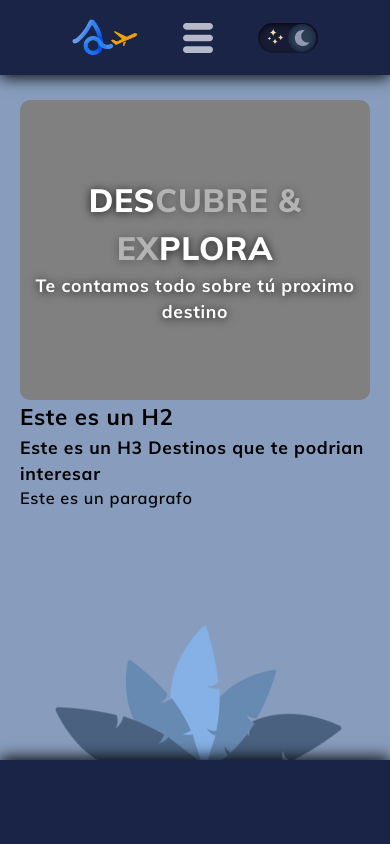
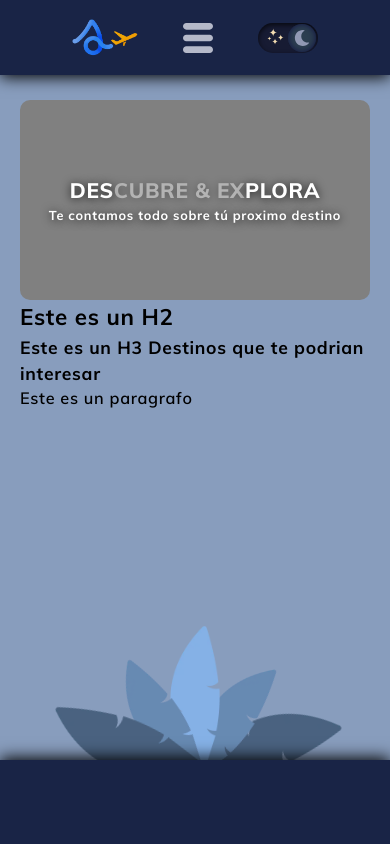
Before and after one commit to desplora/desplora-app, a Next.js app: page / in a window 390 px wide. Shown: the top 844 px of the page. Built offline with nearby package versions, Linux system fonts and the light colour scheme.

Commit message:
titulo tamano

```diff
--- a/src/componentes/header/header.tsx
+++ b/src/componentes/header/header.tsx
@@ -94,10 +94,10 @@ export default function Header() {
 
             <nav className={headStyle.menuMovilNav}>
                     <ul>
-                        <li><Link href="/"><FaHome className={headStyle.icon} /> Home</Link></li>
-                        <li><Link href="destinos"><BiWorld className={headStyle.icon} /> Destinos</Link></li>
-                        <li><Link href="alemania"><GiPretzel className={headStyle.icon} /> Vida en Alemania</Link></li>
-                        <li><Link href="nosotros"><IoHeart className={headStyle.icon} /> Nosotros</Link></li>
+                        <li><Link onClick={movilNavHandler} href="/"><FaHome className={headStyle.icon} /> Home</Link></li>
+                        <li><Link onClick={movilNavHandler} href="destinos"><BiWorld className={headStyle.icon} /> Destinos</Link></li>
+                        <li><Link onClick={movilNavHandler} href="alemania"><GiPretzel className={headStyle.icon} /> Vida en Alemania</Link></li>
+                        <li><Link onClick={movilNavHandler} href="nosotros"><IoHeart className={headStyle.icon} /> Nosotros</Link></li>
                     </ul>
                 </nav>
 
--- a/src/componentes/portada/portada.module.css
+++ b/src/componentes/portada/portada.module.css
@@ -14,3 +14,21 @@
 .portada h3{
     color: white;
 }
+
+
+
+
+@media (max-width: 700px){
+
+    .portada{
+        height: 200px;
+    }
+
+    .portada h1{
+        font-size: 1.3rem;
+    }
+
+    .portada h3{
+        font-size: 0.8rem;
+    }
+  }
```
